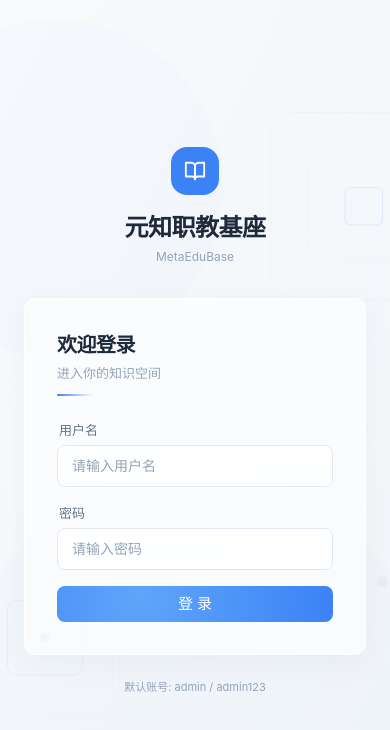
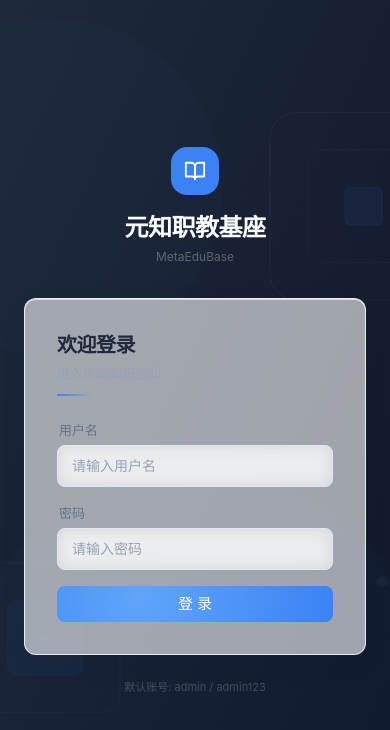
Before and after one commit to MarkDanile/MetaEduBase, a Vue app in the folder packages/web/: page /login in a window 390 px wide. Shown: the top 730 px of the page. Built offline with nearby package versions, Linux system fonts and the light colour scheme; what @tanstack/vue-query would draw is missing.

Commit message:
style(web): darken login right panel background for visual depth
- Replace white gradient bg with deep ink slate (#1E293B→#0F172A)
- Adjust SVG geometric decor strokes to white/blue on dark bg
- Switch mobile header text to white for dark bg readability
- Dim hint text to white/20

```diff
--- a/packages/web/src/views/auth/LoginView.vue
+++ b/packages/web/src/views/auth/LoginView.vue
@@ -64,21 +64,21 @@
       </div>
     </div>
 
-    <div class="flex-1 flex items-center justify-center bg-gradient-to-br from-[var(--color-bg-base)] to-[var(--color-bg-warm)] relative overflow-hidden">
+    <div class="flex-1 flex items-center justify-center bg-gradient-to-br from-[#1E293B] via-[#172033] to-[#0F172A] relative overflow-hidden">
       <div class="absolute inset-0 z-0 pointer-events-none">
         <svg width="100%" height="100%" viewBox="0 0 600 900" fill="none" preserveAspectRatio="xMidYMid slice">
-          <rect x="380" y="120" width="200" height="200" rx="28" stroke="var(--color-border)" stroke-width="0.8" stroke-opacity="0.4" fill="none"/>
-          <rect x="420" y="160" width="120" height="120" rx="14" stroke="var(--color-border)" stroke-width="0.6" stroke-opacity="0.3" fill="none"/>
-          <rect x="460" y="200" width="40" height="40" rx="6" stroke="var(--color-accent)" stroke-width="0.8" stroke-opacity="0.15" fill="var(--color-accent-bg)" fill-opacity="0.3"/>
-          <rect x="60" y="600" width="160" height="160" rx="20" stroke="var(--color-border)" stroke-width="0.8" stroke-opacity="0.35" fill="none"/>
-          <rect x="100" y="640" width="80" height="80" rx="10" stroke="var(--color-accent)" stroke-width="0.6" stroke-opacity="0.12" fill="var(--color-accent-bg)" fill-opacity="0.2"/>
-          <circle cx="140" cy="680" r="5" fill="var(--color-accent)" opacity="0.1"/>
-          <circle cx="500" cy="620" r="6" fill="var(--color-ink-tertiary)" opacity="0.08"/>
-          <circle cx="300" cy="750" r="250" fill="var(--color-accent)" opacity="0.015"/>
-          <circle cx="150" cy="200" r="180" fill="var(--color-accent)" opacity="0.015"/>
-          <path d="M140 700 L300 730" stroke="var(--color-border)" stroke-width="0.5" stroke-opacity="0.3" stroke-dasharray="3 5"/>
-          <path d="M460 220 L500 620" stroke="var(--color-border)" stroke-width="0.5" stroke-opacity="0.25" stroke-dasharray="3 5"/>
-          <path d="M500 240 L300 200" stroke="var(--color-border)" stroke-width="0.4" stroke-opacity="0.2"/>
+          <rect x="380" y="120" width="200" height="200" rx="28" stroke="white" stroke-width="0.8" stroke-opacity="0.06" fill="none"/>
+          <rect x="420" y="160" width="120" height="120" rx="14" stroke="white" stroke-width="0.6" stroke-opacity="0.05" fill="none"/>
+          <rect x="460" y="200" width="40" height="40" rx="6" stroke="#3B82F6" stroke-width="0.8" stroke-opacity="0.12" fill="#3B82F6" fill-opacity="0.06"/>
+          <rect x="60" y="600" width="160" height="160" rx="20" stroke="white" stroke-width="0.8" stroke-opacity="0.05" fill="none"/>
+          <rect x="100" y="640" width="80" height="80" rx="10" stroke="#3B82F6" stroke-width="0.6" stroke-opacity="0.1" fill="#3B82F6" fill-opacity="0.04"/>
+          <circle cx="140" cy="680" r="5" fill="#3B82F6" opacity="0.08"/>
+          <circle cx="500" cy="620" r="6" fill="#94A3B8" opacity="0.06"/>
+          <circle cx="300" cy="750" r="250" fill="#3B82F6" opacity="0.02"/>
+          <circle cx="150" cy="200" r="180" fill="#3B82F6" opacity="0.02"/>
+          <path d="M140 700 L300 730" stroke="white" stroke-width="0.5" stroke-opacity="0.06" stroke-dasharray="3 5"/>
+          <path d="M460 220 L500 620" stroke="white" stroke-width="0.5" stroke-opacity="0.05" stroke-dasharray="3 5"/>
+          <path d="M500 240 L300 200" stroke="white" stroke-width="0.4" stroke-opacity="0.04"/>
         </svg>
       </div>
       <div class="w-full max-w-[400px] mx-6 animate-slide-up relative z-10">
@@ -89,8 +89,8 @@
               <path d="M22 3h-6a4 4 0 0 0-4 4v14a3 3 0 0 1 3-3h7z"/>
             </svg>
           </div>
-          <h1 class="text-[24px] font-semibold tracking-tight" style="letter-spacing:-0.5px">元知职教基座</h1>
-          <p class="text-[12px] text-[var(--color-ink-tertiary)] mt-0.5">MetaEduBase</p>
+          <h1 class="text-[24px] font-semibold tracking-tight text-white" style="letter-spacing:-0.5px">元知职教基座</h1>
+          <p class="text-[12px] text-white/30 mt-0.5">MetaEduBase</p>
         </div>
 
         <div class="liquid-card p-8">
@@ -140,7 +140,7 @@
           </form>
         </div>
 
-        <p class="text-[11px] text-[var(--color-ink-tertiary)] text-center mt-6">
+        <p class="text-[11px] text-white/20 text-center mt-6">
           默认账号: admin / admin123
         </p>
       </div>
```
